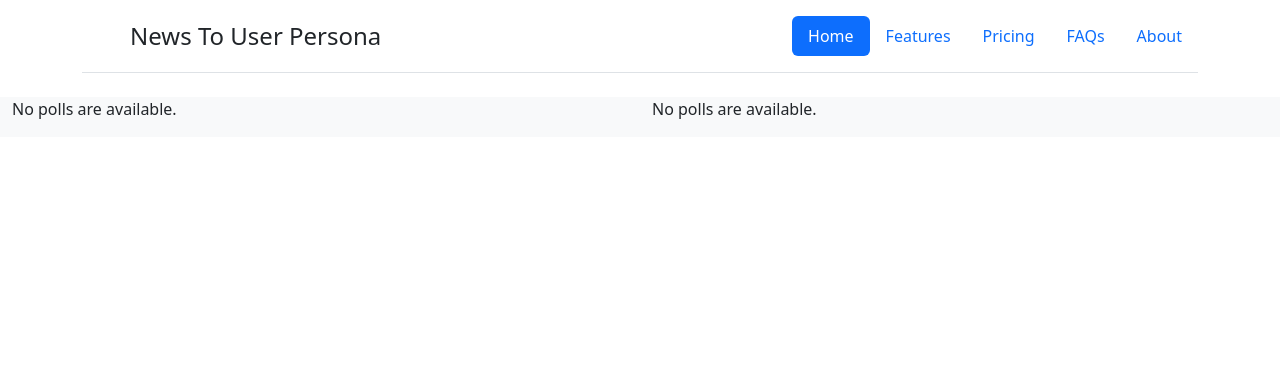
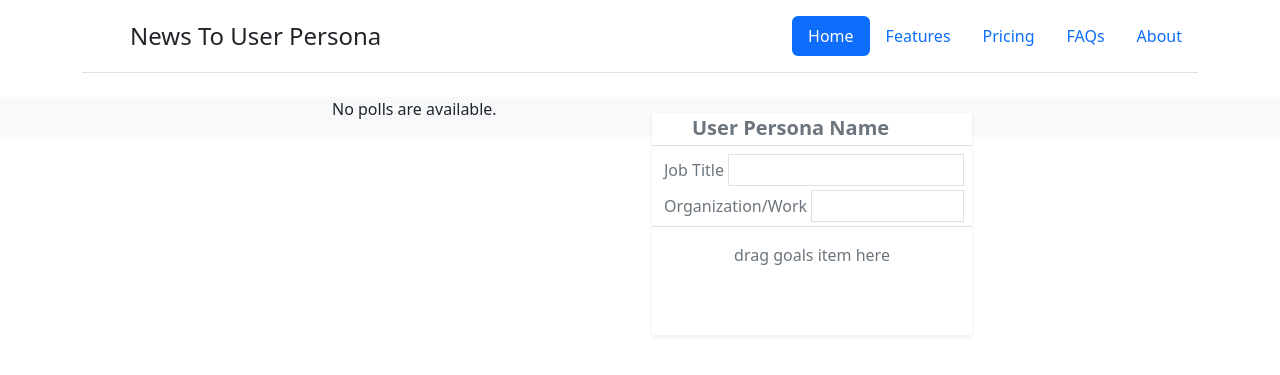
Before and after one commit to hawalurahman/news-to-user-persona, a Django app: template NewsToUserPersona/createUserPersona/templates/createUserPersona/result.html in a window 1280 px wide. Shown: the top 375 px of the page. Run offline with Django 4.2, Linux system fonts and the light colour scheme; the template is opened without the code that fills it, so the values that code supplies are empty.

Commit message:
Checkpoint
Color coded; drag and drop ready for items and goals

```diff
--- a/NewsToUserPersona/createUserPersona/jobTitlesList.py
+++ b/NewsToUserPersona/createUserPersona/jobTitlesList.py
@@ -1,4 +1,5 @@
 job_titles = ["Marketing Specialist",
+"Vice President",
 "Marketing Manager",
 "Marketing Director",
 "Graphic Designer",
--- a/NewsToUserPersona/createUserPersona/templates/createUserPersona/result.html
+++ b/NewsToUserPersona/createUserPersona/templates/createUserPersona/result.html
@@ -36,41 +36,75 @@
 
 
     <div class="container-fluid bg-light">
-      <div class="row align-items-center">
-        <div class="col">
+      <div class="row justify-content-center">
+        <div class="col-3">
           {% if user_persona %}
-          <ul>
-            {% for each in user_persona %}
-            <div class="container_untuk_drag shadow bg-white p-5 m-3">
-              <p class="fw-bold">{{ each.name }}</p>
-              <p>{{ each.work }}</p>
-              {% for goal in each.goals %}
-              <p class="draggable p-2 shadow-sm rounded-2 my-2" draggable="true">{{ goal }}</p>
-              {% endfor %}
+          {% for each in user_persona %}
+          <div class="container_untuk_drag shadow-sm bg-white my-3 pb-3" id="container_user_persona_{{ each.name }}">
+
+            <div class="d-flex flex-row border-bottom my-2">
+              <div class="p-3 me-2" id="penanda_warna"></div>
+              <div class="fw-bold fs-5 draggable" draggable="true">{{ each.name }}</div>
+              <button type="button" class="btn-close ms-auto align-self-center" aria-label="Close"
+                onclick="document.getElementById('container_user_persona_{{ each.name }}').remove()"></button>
+            </div>
+
+            <div class="d-flex flex-row mb-1 px-2">
+              <div class="p-1 text-secondary">Job Title</div>
+              <div class="p-1 border flex-fill draggable" draggable="true">{{ each.job_title }}</div>
+            </div>
+
+            <div class="d-flex flex-row mb-1 px-2">
+              <div class="p-1 text-secondary">Organization/Work</div>
+              <div class="p-1 border flex-fill draggable" draggable="true">{{ each.work }}</div>
+            </div>
+
+            {% for goal in each.goals %}
+            <div class="d-flex flex-row mb-1 mx-2 ps-2 draggable border" draggable="true">
+              <div class="p-1 flex-fill">{{ goal }}</div>
+              <div class="p-2" id="penanda_warna"></div>
             </div>
             {% endfor %}
-          </ul>
+
+          </div>
+          {% endfor %}
           {% else %}
           <p>No polls are available.</p>
           {% endif %}
         </div>
-        <div class="col">
-          {% if potential_user_persona %}
-          <p>Potential user persona</p>
-          <ul>
-            {% for each in potential_user_persona %}
-            <div class="container_untuk_drag shadow bg-white p-5 m-3">
-              <p class="fw-bold">{{ each.name }}</p>
-              <p>{{ each.work }}</p>
-              {% for goal in each.goals %}
-              <p class="draggable p-2 shadow-sm rounded-2 my-2" draggable="true">{{ goal }}</p>
-              {% endfor %}
+
+        <!-- untuk editingnya -->
+
+        <div class="col-3">
+          <div class=" col-3 shadow-sm bg-white my-3 pb-3 position-fixed">
+
+            <div class="d-flex flex-row border-bottom mb-2 ">
+              <div class="p-3 me-2" id="penanda_warna"></div>
+              <div class="col container_untuk_drag">
+                <div class="fw-bold fs-5 text-secondary" id="delete_after_drop">User Persona Name</div>
+              </div>
             </div>
-            {% endfor %}
-          </ul>
-          {% else %}
-          <p>No polls are available.</p>
-          {% endif %}
+
+            <div class="d-flex flex-row mb-1 px-2">
+              <div class="p-1 text-secondary">Job Title</div>
+              <div class="p-1 border flex-fill container_untuk_drag"></div>
+            </div>
+
+            <div class="d-flex flex-row mb-1 px-2">
+              <div class="p-1 text-secondary">Organization/Work</div>
+              <div class="p-1 border flex-fill container_untuk_drag"></div>
+            </div>
+
+
+            <div class="d-flex flex-row mb-1 border-top">
+              <div class="col container_untuk_drag h-50 pb-5">
+                <div class="text-center text-secondary pt-3" id="delete_after_drop">drag goals item here</div>
+              </div>
+            </div>
+
+
+          </div>
+
 
         </div>
       </div>
@@ -91,6 +125,7 @@
     const draggables = document.querySelectorAll('.draggable')
     const containers = document.querySelectorAll('.container_untuk_drag')
 
+
     draggables.forEach(draggable => {
       draggable.addEventListener('dragstart', () => {
         console.log('drag mulai')
@@ -100,6 +135,10 @@
       draggable.addEventListener('dragend', () => {
         console.log('drag selesai')
         draggable.classList.remove('dragging')
+      })
+
+      draggable.addEventListener('dblclick', () => {
+        draggable.remove()
       })
 
 
@@ -112,11 +151,36 @@
         console.log('lagi ada yang didrag')
 
         const draggable = document.querySelector('.dragging')
+        const draggable_clone = draggable.cloneNode(true)
+
+        if (container.querySelector('#delete_after_drop')) {
+          container.querySelector('#delete_after_drop').classList.add('visually-hidden')
+        }
+
         container.appendChild(draggable)
       })
 
+    })
 
+    containers.forEach(container => {
+      const warna = randomHexColor();
+      console.log(container)
+      const item_goal = container.querySelectorAll('#penanda_warna')
+      for (i = 0; i < item_goal.length; i++) {
+        item_goal[i].style.backgroundColor = warna;
+      }
     })
+
+
+
+
+    function randomHexColor() {
+      let hexCode = '#' + Math.random().toString(16).substring(2, 8);
+
+      return hexCode
+    }
+
+
   </script>
 
   <script src="https://cdn.jsdelivr.net/npm/@popperjs/core@2.11.5/dist/umd/popper.min.js"
--- a/jobTitlesList.py
+++ b/jobTitlesList.py
@@ -1,4 +1,7 @@
-job_titles = ["Marketing Specialist", "Marketing Manager", "Marketing Director",
+job_titles = ["Marketing Specialist",
+"Vice President",
+"Marketing Manager",
+"Marketing Director",
 "Graphic Designer",
 "Marketing Research Analyst",
 "Marketing Communications Manager",
```
Also changed, not shown: NewsToUserPersona/createUserPersona/views.py (+59 -6 lines), 1 other file.
